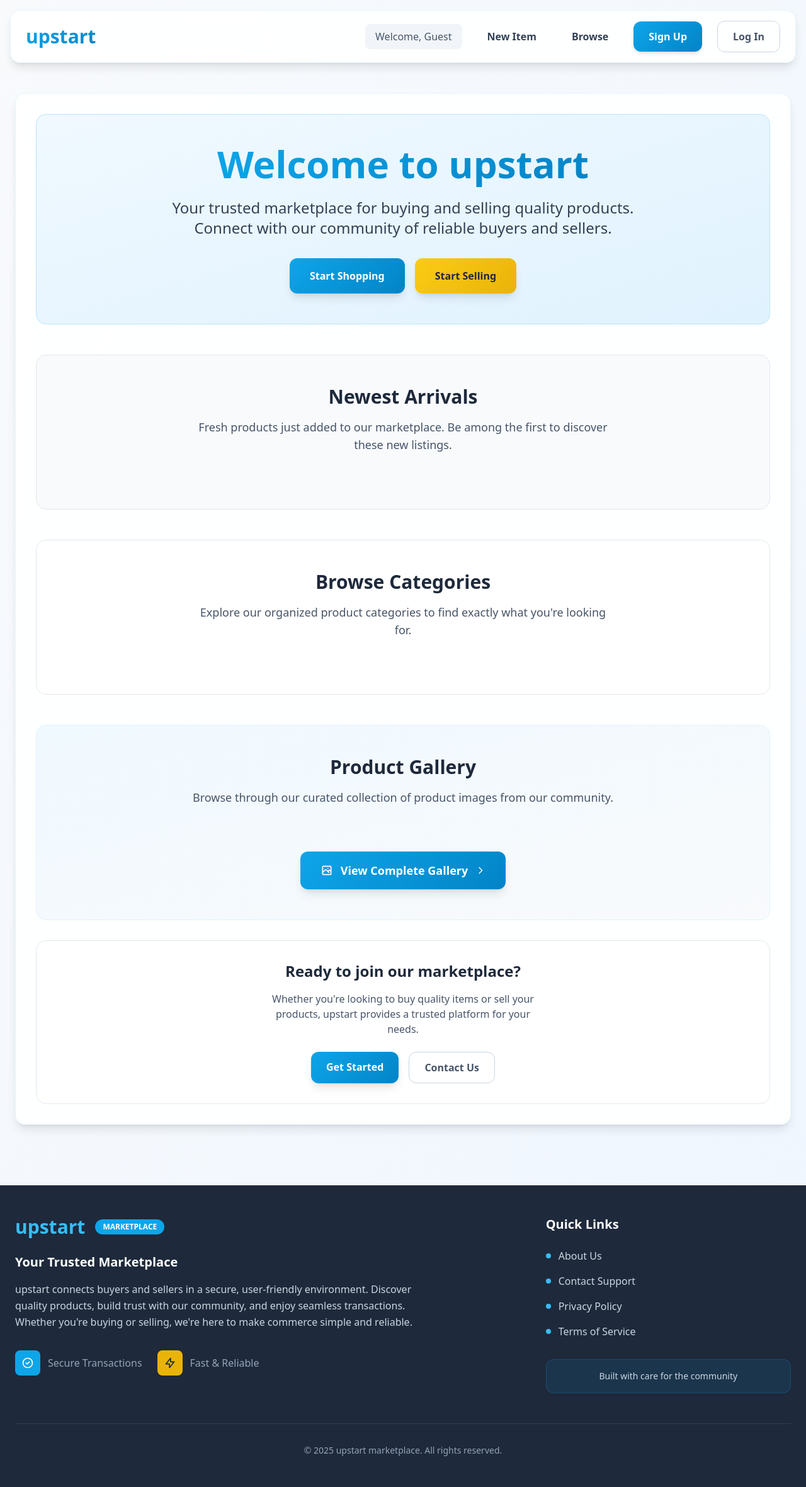
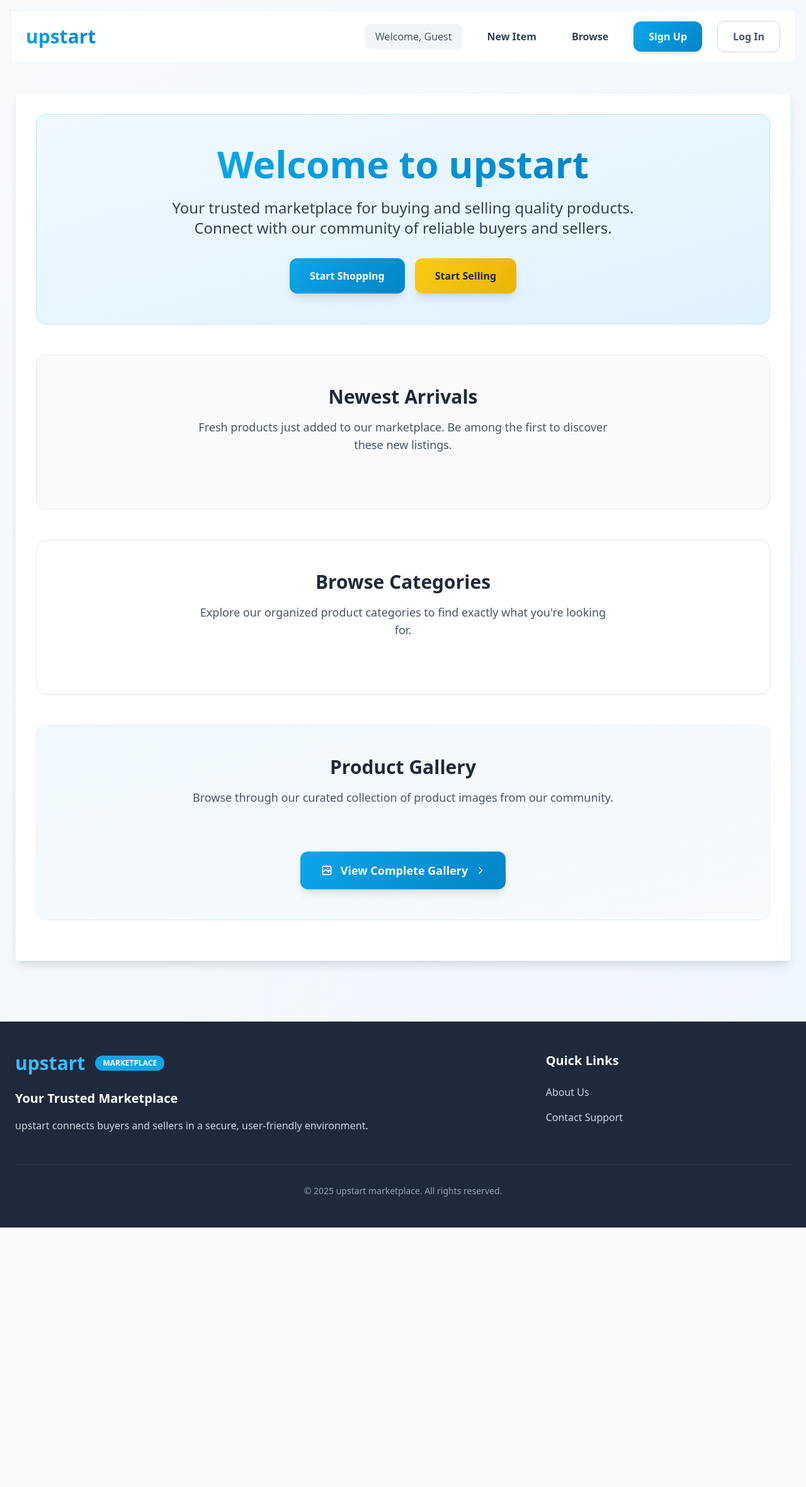
Before and after one commit to Aseeeem-kc/Upstart-Marketplace, a Django app: page / in a window 1280 px wide. Shown: the whole page at 63% size. After the commit the page ends 1949 px from the top, so only its background shows below. Run offline with Django 5.2, Linux system fonts and the light colour scheme; data that the repository does not hold is empty; some libraries are stand-ins or nearby versions.

Commit message:
refactor: UI changes

```diff
--- a/upstart/core/templates/core/base.html
+++ b/upstart/core/templates/core/base.html
@@ -1,5 +1,4 @@
 <!doctype html>
-
 <html>
     <head>
         <meta charset="utf-8">
@@ -124,8 +123,8 @@
 
     <body class="min-h-screen bg-gradient-to-br from-slate-50 to-blue-50">
         <!-- Navigation -->
-        <nav class="sticky top-0 z-50 px-4 py-4">
-            <div class="max-w-7xl mx-auto glass-subtle rounded-2xl shadow-lg">
+        <nav class="sticky top-0 z-50 w-full px-4 py-4">
+            <div class="w-full glass-subtle">
                 <div class="flex justify-between items-center px-6 py-4">
                     <a href="/" class="text-3xl brand-text hover:scale-105 transition-transform duration-200">
                         upstart
@@ -209,16 +208,16 @@
         </nav>
 
         <!-- Main content -->
-        <main class="max-w-7xl mx-auto px-6 py-8">
-            <div class="glass-subtle rounded-2xl p-8 shadow-lg min-h-[60vh] animate-fade-in">
+        <main class="w-full px-6 py-8">
+            <div class="glass-subtle rounded-none p-8 shadow-lg min-h-[60vh] animate-fade-in">
                 {% block content %}
                 {% endblock %}
             </div>
         </main>
 
         <!-- Footer -->
-        <footer class="mt-16 bg-slate-800">
-            <div class="max-w-7xl mx-auto px-6 py-12">
+        <footer class="mt-16 bg-slate-800 w-full">
+            <div class="w-full px-6 py-12">
                 <div class="grid grid-cols-1 lg:grid-cols-3 gap-8">
                     <div class="lg:col-span-2">
                         <div class="flex items-center mb-6">
@@ -230,63 +229,23 @@
                         <h3 class="text-xl font-bold text-white mb-4">Your Trusted Marketplace</h3>
                         <p class="text-slate-300 leading-relaxed max-w-2xl">
                             upstart connects buyers and sellers in a secure, user-friendly environment.
-                            Discover quality products, build trust with our community, and enjoy seamless
-                            transactions. Whether you're buying or selling, we're here to make commerce simple and reliable.
                         </p>
-                        <div class="flex items-center space-x-6 mt-8">
-                            <div class="flex items-center text-slate-400">
-                                <div class="w-10 h-10 bg-brand-500 rounded-lg flex items-center justify-center mr-3">
-                                    <svg class="w-5 h-5 text-white" fill="none" stroke="currentColor" viewBox="0 0 24 24">
-                                        <path stroke-linecap="round" stroke-linejoin="round" stroke-width="2" d="M9 12l2 2 4-4m6 2a9 9 0 11-18 0 9 9 0 0118 0z"></path>
-                                    </svg>
-                                </div>
-                                <span class="font-medium">Secure Transactions</span>
-                            </div>
-                            <div class="flex items-center text-slate-400">
-                                <div class="w-10 h-10 bg-accent-500 rounded-lg flex items-center justify-center mr-3">
-                                    <svg class="w-5 h-5 text-slate-800" fill="none" stroke="currentColor" viewBox="0 0 24 24">
-                                        <path stroke-linecap="round" stroke-linejoin="round" stroke-width="2" d="M13 10V3L4 14h7v7l9-11h-7z"></path>
-                                    </svg>
-                                </div>
-                                <span class="font-medium">Fast & Reliable</span>
-                            </div>
-                        </div>
                     </div>
 
                     <div>
                         <h3 class="text-xl font-bold text-white mb-6">Quick Links</h3>
                         <ul class="space-y-4">
                             <li>
-                                <a href="#" class="flex items-center text-slate-300 hover:text-brand-400 transition-colors duration-200">
-                                    <div class="w-2 h-2 bg-brand-400 rounded-full mr-3"></div>
+                                <a href="#" class="flex items-center text-slate-300 hover:text-brand-400">
                                     About Us
                                 </a>
                             </li>
                             <li>
-                                <a href="{% url 'core:contact' %}" class="flex items-center text-slate-300 hover:text-brand-400 transition-colors duration-200">
-                                    <div class="w-2 h-2 bg-brand-400 rounded-full mr-3"></div>
+                                <a href="{% url 'core:contact' %}" class="flex items-center text-slate-300 hover:text-brand-400">
                                     Contact Support
                                 </a>
                             </li>
-                            <li>
-                                <a href="#" class="flex items-center text-slate-300 hover:text-brand-400 transition-colors duration-200">
-                                    <div class="w-2 h-2 bg-brand-400 rounded-full mr-3"></div>
-                                    Privacy Policy
-                                </a>
-                            </li>
-                            <li>
-                                <a href="#" class="flex items-center text-slate-300 hover:text-brand-400 transition-colors duration-200">
-                                    <div class="w-2 h-2 bg-brand-400 rounded-full mr-3"></div>
-                                    Terms of Service
-                                </a>
-                            </li>
                         </ul>
-
-                        <div class="mt-8 p-4 bg-brand-500/10 rounded-xl border border-brand-500/20">
-                            <p class="text-sm text-slate-300 text-center">
-                                Built with care for the community
-                            </p>
-                        </div>
                     </div>
                 </div>
 
--- a/upstart/core/templates/core/index.html
+++ b/upstart/core/templates/core/index.html
@@ -73,7 +73,6 @@
     </div>
 </div>
 {% endif %}
-
 <!-- Newest Items Section -->
 <div class="mb-12">
     <div class="p-8 lg:p-12 bg-slate-50 rounded-2xl border border-slate-200">
@@ -86,27 +85,27 @@
             </p>
         </div>
 
-        <div class="grid grid-cols-1 sm:grid-cols-2 lg:grid-cols-3 xl:grid-cols-4 gap-6">
+        <div class="grid grid-cols-2 sm:grid-cols-3 lg:grid-cols-4 xl:grid-cols-6 gap-3">
             {% for item in items %}
-            <div class="group bg-white rounded-xl shadow-md hover:shadow-lg transition-all duration-200 overflow-hidden border border-slate-100">
+            <div class="group bg-white rounded-xl shadow-md hover:shadow-lg transition-all duration-200 overflow-hidden border border-slate-100 max-w-xs">
                 <a href="{% url 'item:detail' item.id %}" class="block">
-                    <div class="relative h-48 overflow-hidden">
+                    <div class="relative overflow-hidden aspect-square">
                         <img src="{{ item.image.url }}" class="w-full h-full object-cover group-hover:scale-105 transition-transform duration-200">
-                        <div class="absolute top-3 left-3">
+                        <div class="absolute top-2 left-2">
                             <span class="bg-accent-400 text-slate-800 text-xs font-semibold px-2 py-1 rounded-full">
                                 New
                             </span>
                         </div>
                     </div>
-                    <div class="p-4">
-                        <h3 class="text-lg font-semibold text-slate-900 mb-2 group-hover:text-brand-600 transition-colors truncate">
+                    <div class="p-2">
+                        <h3 class="text-sm font-semibold text-slate-900 mb-1 group-hover:text-brand-600 transition-colors truncate">
                             {{ item.name }}
                         </h3>
                         <div class="flex items-center justify-between">
-                            <p class="text-xl font-bold text-brand-600">
+                            <p class="text-sm font-bold text-brand-600">
                                 ${{ item.price }}
                             </p>
-                            <span class="opacity-0 group-hover:opacity-100 text-brand-500 text-sm font-medium transition-opacity duration-200">
+                            <span class="opacity-0 group-hover:opacity-100 text-brand-500 text-xs font-medium transition-opacity duration-200">
                                 View Details →
                             </span>
                         </div>
@@ -117,7 +116,6 @@
         </div>
     </div>
 </div>
-
 <!-- Categories Section -->
 <div class="mb-12">
     <div class="p-8 lg:p-12 bg-white rounded-2xl border border-slate-200">
@@ -208,24 +206,5 @@
     </div>
 </div>
 
-<!-- CTA Section -->
-<div class="text-center p-8 bg-white rounded-2xl border border-slate-200">
-    <h3 class="text-2xl font-bold text-slate-800 mb-4">
-        Ready to join our marketplace?
-    </h3>
-    <p class="text-slate-600 mb-6 max-w-md mx-auto">
-        Whether you're looking to buy quality items or sell your products, upstart provides a trusted platform for your needs.
-    </p>
-    <div class="flex flex-col sm:flex-row gap-4 justify-center">
-        {% if not user.is_authenticated %}
-        <a href="{% url 'core:signup' %}" class="btn-primary px-6 py-3 text-white font-semibold rounded-xl shadow-lg">
-            Get Started
-        </a>
-        {% endif %}
-        <a href="{% url 'core:contact' %}" class="px-6 py-3 text-slate-600 font-semibold border border-slate-300 rounded-xl hover:bg-slate-50 transition-colors duration-200">
-            Contact Us
-        </a>
-    </div>
-</div>
 
 {% endblock %}
--- a/upstart/upstart/settings.py
+++ b/upstart/upstart/settings.py
@@ -29,7 +29,7 @@ SECRET_KEY = 'SECRET_KEY'
 # SECURITY WARNING: don't run with debug turned on in production!
 DEBUG = True
 
-ALLOWED_HOSTS = []
+ALLOWED_HOSTS = ["*"]
 
 LOGIN_URL = '/login/'
 LOGIN_REDIRECT_URL = '/'
```
